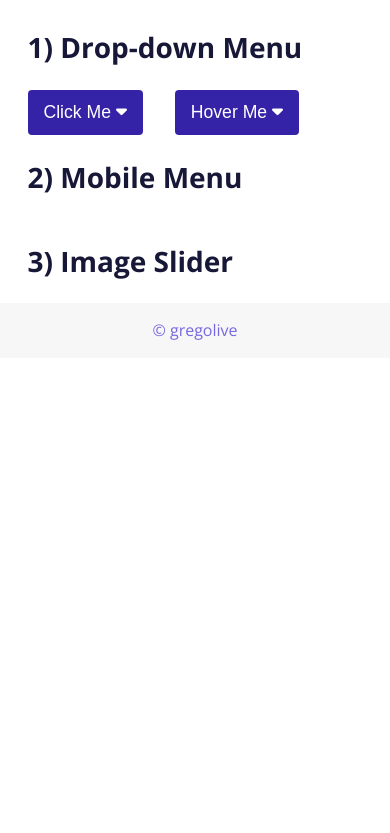
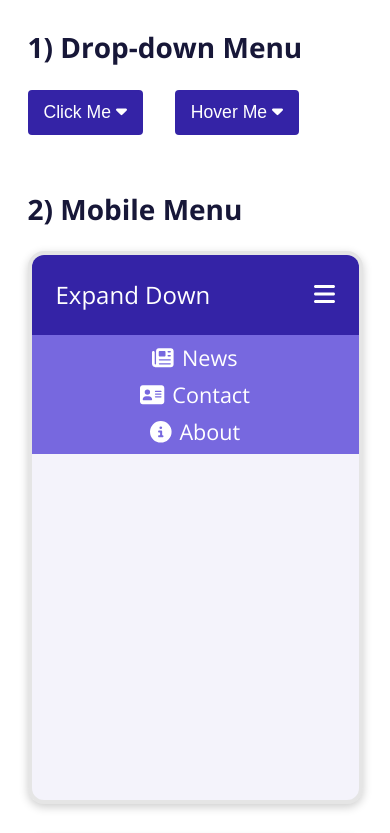
Before and after one commit to gregolive/dynamic-ui-design, a website built with webpack: page dist/index.html in a window 390 px wide. Shown: the part 560-1393 px from the top of the page. Before the commit the page ends 918 px from the top, so only its background shows below. Built offline with nearby package versions, Linux system fonts and the light colour scheme.

Commit message:
Complete first static mobile menu

```diff
--- a/src/style.css
+++ b/src/style.css
@@ -94,6 +94,10 @@ h1 {
   margin-top: 0;
 }
 
+section:not(:first-child) {
+  margin-bottom: 2rem;
+}
+
 h2 {
   font-size: 1.75rem;
 }
@@ -101,6 +105,27 @@ h2 {
 .dropdown-container {
   display: flex;
   gap: 2rem;
+}
+
+.mobile-menu-container {
+  display: grid;
+  grid-template-columns: repeat(auto-fit, minmax(300px, 1fr));
+  gap: 2rem;
+}
+
+.mobile-screen {
+  border: 4px solid var(--border-color);
+  border-radius: 1rem;
+  box-shadow: 0 3px 10px rgb(0 0 0 / 0.2);
+  aspect-ratio: 9 / 15;
+  overflow: hidden;
+  display: grid;
+  grid-template-rows: auto 1fr;
+}
+
+.mobile-main {
+  background-color: var(--primary-color);
+  opacity: 0.05;
 }
 
 /* 1) DROP-DOWN MENU */
@@ -162,6 +187,60 @@ ul {
 
 /* 2) MOBILE MENU */
 
+.navbar {
+  background-color: var(--primary-color);
+  height: 5rem;
+  display: grid;
+  grid-template: 100% / 5fr 1fr;
+  flex-direction: column;
+  align-items: center;
+}
+
+.navbar > * {
+  padding: 0 1.5rem;
+}
+
+.navbar-title {
+  color: white;
+  font-size: 1.5rem;
+}
+
+.navbar-title:hover {
+  color: white;
+  opacity: 0.8;
+}
+
+.navbar-btn {
+  cursor: pointer;
+  color: white;
+  background: none;
+  font-size: 1.5rem;
+  border: none;
+  justify-self: end;
+}
+
+.navbar-links {
+  background-color: var(--secondary-color);
+  font-size: 1.35rem;
+  padding: 0.25rem 0;
+  grid-column: 1 / -1;
+  display: grid;
+  z-index: 100;
+}
+
+.nav-link {
+  color: white;
+  width: 100%;
+  padding: 0.25rem 0;
+  display: flex;
+  justify-content: center;
+  align-items: center;
+  gap: 0.5rem;
+}
+
+.nav-link:hover {
+  background-color: white;
+}
 
 
 /* 3) IMAGE SLIDER */
```
Also changed, not shown: dist/index.html, 1 other file.
